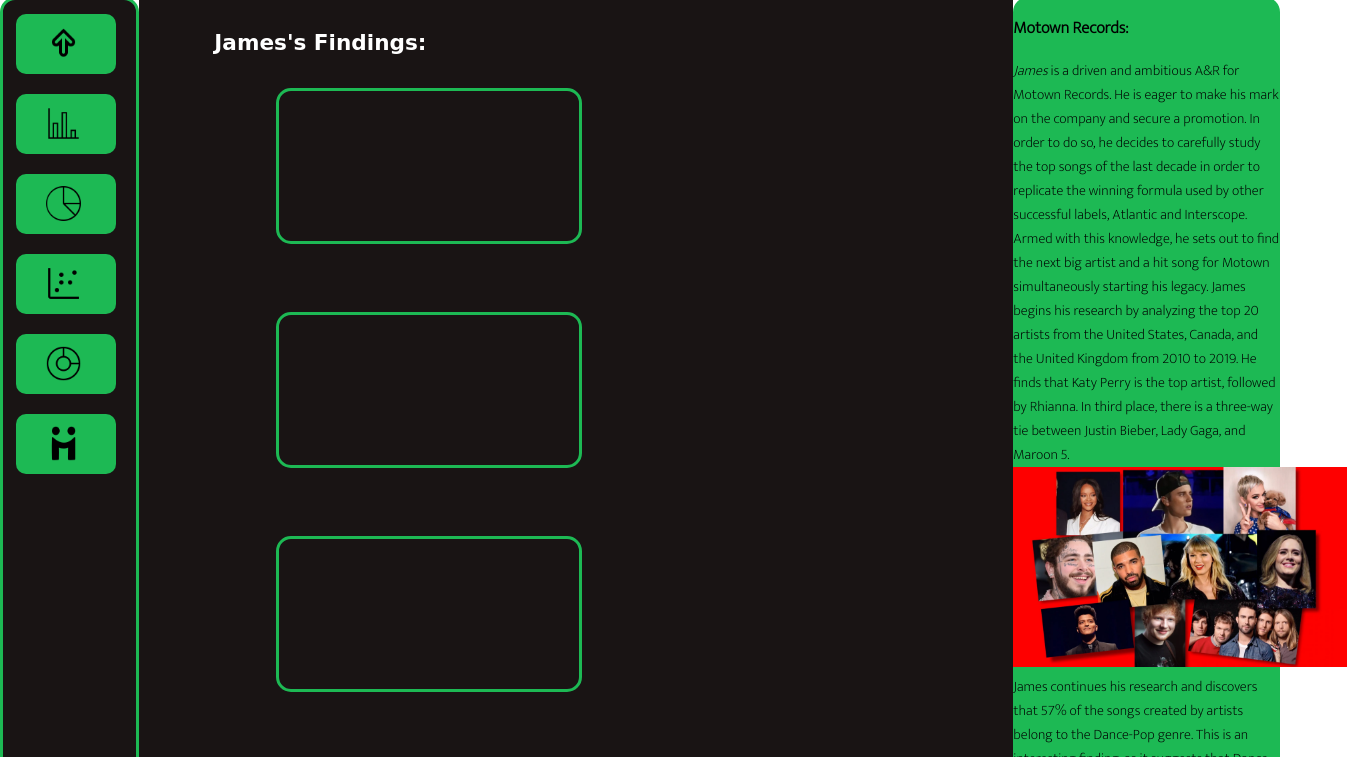
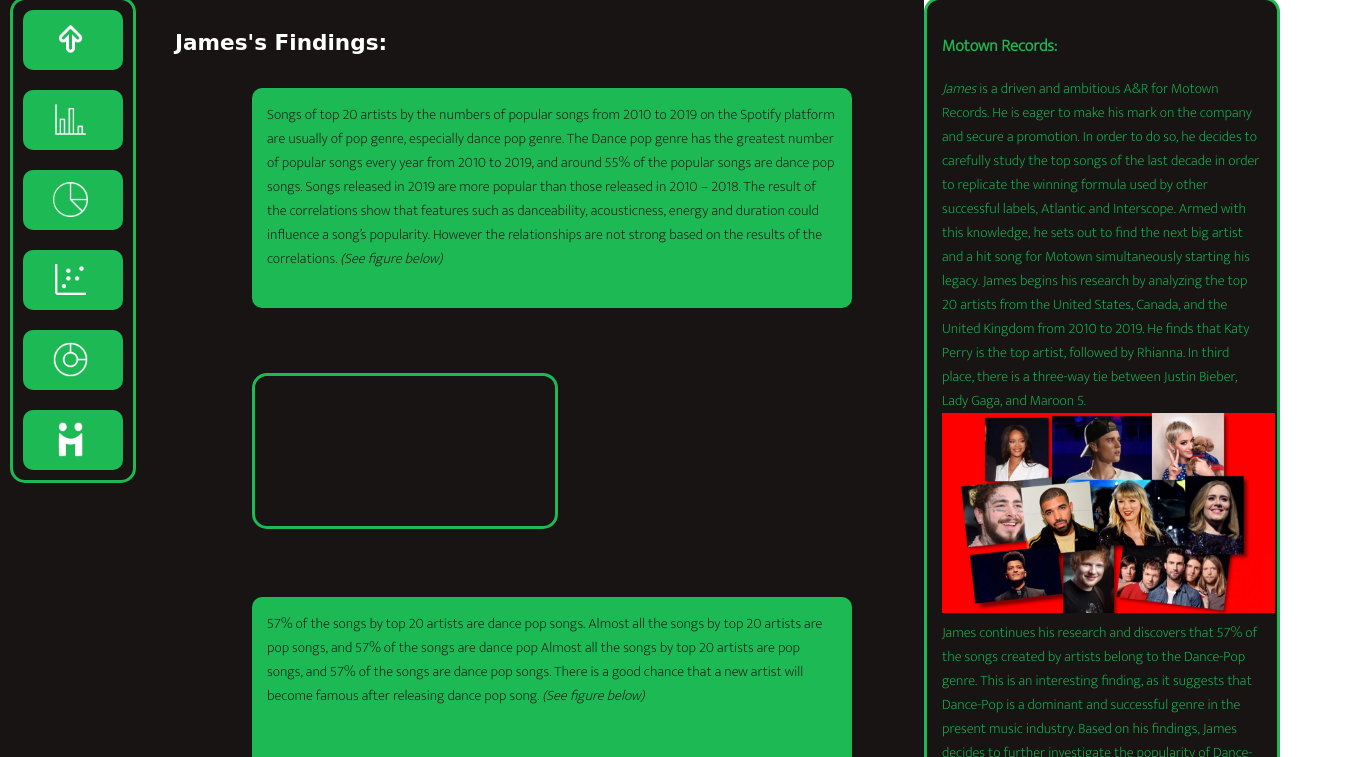
Before and after one commit to Soysauc/Popify, a plain HTML site: page src/index.html in a window 1280 px wide. Shown: the part 133-890 px from the top of the page, 1347 px wide, since content can reach past the window. Drawn offline with Linux system fonts and the light colour scheme; a web font is replaced by a local one.

Commit message:
colors and nav

```diff
--- a/blocks/header.css
+++ b/blocks/header.css
@@ -23,6 +23,6 @@
   align-self: flex-end;
   margin-bottom: 25px;
   /* margin-left: 25px; */
-  /* font-size: 70px; */
+  font-size: 45px;
   font-family: "Rubik 80s Fade", cursive;
 }
--- a/blocks/left.css
+++ b/blocks/left.css
@@ -3,20 +3,24 @@
 } */
 
 .left {
-  /* height: 625px; */
+  left: 0;
+  padding: 10px;
   background-color: var(--top-color);
-  display: inline-block;
-  position: absolute;
-  left: -200px;
-  width: 200px;
-  font-size: 0.9rem;
-  transition: transform 0.3s;
-  font-family: "Mukta", sans-serif;
+  z-index: 1;
+  /* width: 200px; */
   border: 3px solid var(--left-color);
   border-radius: 15px;
+  margin-left: 10px;
+  font-family: Mukta, sans-serif;
+  /* font-size: .9rem; */
+  transition: transform 0.3s;
+  /* display: inline-block; */
+  position: fixed;
 }
 .left__circles {
   list-style: none;
+  padding: 0;
+  margin: 0;
   display: flex;
   flex-direction: column;
   flex-wrap: nowrap;
@@ -24,63 +28,22 @@
   gap: 20px;
 }
 .left__circle {
+}
+.left__circle:hover {
+  background-color: #0c4a22;
+}
+
+.left__circle-link {
+  display: block;
   width: 100px;
   height: 60px;
   background-color: var(--left-color);
   border-radius: 10px;
-  margin-right: 20px;
-}
-.left__circle:hover {
-  cursor: pointer;
-  animation: shake 0.1s;
-  outline: solid white 2px;
-  border-radius: 50px;
-  transition: 0.25s ease-in-out;
-}
-@keyframes shake {
-  0% {
-    transform: translate(1px, 1px) rotate(0deg);
-  }
-  10% {
-    transform: translate(-1px, -2px) rotate(-1deg);
-  }
-  20% {
-    transform: translate(-3px, 0px) rotate(1deg);
-  }
-  30% {
-    transform: translate(3px, 2px) rotate(0deg);
-  }
-  40% {
-    transform: translate(1px, -1px) rotate(1deg);
-  }
-  50% {
-    transform: translate(-1px, 2px) rotate(-1deg);
-  }
-  60% {
-    transform: translate(-3px, 1px) rotate(0deg);
-  }
-  70% {
-    transform: translate(3px, 1px) rotate(-1deg);
-  }
-  80% {
-    transform: translate(-1px, -1px) rotate(1deg);
-  }
-  90% {
-    transform: translate(1px, 2px) rotate(0deg);
-  }
-  100% {
-    transform: translate(1px, -2px) rotate(-1deg);
-  }
+  /* margin-right: 20px; */
 }
 
 .left__image {
   height: 35px;
   margin: 12px 30px;
+  filter: brightness(1) invert(1);
 }
-@media (min-width: 40rem) {
-  .left {
-    width: 10.4166667%;
-    left: 0;
-    position: relative;
-  }
-}
--- a/blocks/middle.css
+++ b/blocks/middle.css
@@ -9,24 +9,37 @@
 .middle__title {
   color: white;
   padding: 15px;
-  margin-left: 60px;
+  margin-left: 160px;
 }
 .middle__container {
   display: flex;
   flex-direction: column;
   align-content: space-around;
+  margin-left: 200px;
   flex-wrap: wrap;
   gap: 65px;
 }
 @media (min-width: 40rem) {
   .middle {
     display: inline-block;
-    width: 68.75%;
+    /* width: 68.75%; */
+    width: 75%;
   }
 }
 canvas {
   border: 3px solid var(--left-color);
   border-radius: 15px;
+}
+
+.middle__text {
+  width: 570px;
+  height: 190px;
+  background-color: var(--left-color);
+  color: var(--top-color);
+  font-family: "Mukta", sans-serif;
+  padding: 15px;
+  border-radius: 10px;
+  margin-right: 20px;
 }
 
 .middle__image {
--- a/blocks/right.css
+++ b/blocks/right.css
@@ -1,15 +1,20 @@
 .right {
   /* height: 625px; */
   width: 100%;
-  background-color: var(--left-color);
+  background-color: var(--top-color);
+  color: var(--left-color);
   font-size: 0.9rem;
   font-family: "Mukta", sans-serif;
+  border: 3px solid var(--left-color);
   border-radius: 15px;
+  padding: 15px;
+  height: fit-content;
 }
 
 @media (min-width: 40rem) {
   .right {
-    width: 20.8333333%;
+    /* width: 20.8333333%; */
+    width: 25%;
     display: inline-block;
   }
 }
--- a/src/distribution.js
+++ b/src/distribution.js
@@ -57,7 +57,7 @@ import Chart from "chart.js/auto";
   new Chart(document.getElementById("distribution"), {
     type: "line",
     data: {
-      labels: data.map((row) => row.count),
+      labels: data.map((row) => row.genre),
       datasets: [
         {
           label: "Popularity per genre",
--- a/src/index.html
+++ b/src/index.html
@@ -27,49 +27,83 @@
       </header>
       <main class="wrap-middle">
         <div class="left">
-          <!-- <ul class="left__nav">
-            <li class="left__nav-item">
-              <img src="/images/home.svg" alt= "home button">
-            </li>
-            <li class="left__nav-item">
-              <img src="/images/search.svg" alt="search button">
-            </li>
-            <li class="left__nav-item">
-              <img src="/images/library.svg" alt="library icon ">
-            </li>
-            <li class="left__nav-item">
-              <img src="/images/playlist.svg" alt="playlist icon ">
-            </li>
-          </ul> -->
           <ul class="left__circles">
-            <li class="left__circle">
-              <img src="/images/up.png" alt= "home button" class="left__image">
+            <li class="left__circle" >
+              <a class="left__circle-link" href="#top">
+                <img src="/images/up.png" alt= "home button" class="left__image">
+              </a>
             </li>
             <li class="left__circle">
+              <a class="left__circle-link" href="#acquisitions">
               <img src="/images/chart.png" alt= "home button" class="left__image">
+              </a>
             </li>
             <li class="left__circle">
-              <img src="/images/pie.png" alt= "home button" class="left__image">
+              <a class="left__circle-link" href="#acquisitions">
+                <img src="/images/pie.png" alt= "home button" class="left__image">
+              </a>
             </li>
             <li class="left__circle">
-              <img src="/images/scatter.png" alt= "home button" class="left__image">
+              <a class="left__circle-link" href="#distribution">
+                <img src="/images/scatter.png" alt= "home button" class="left__image">
+              </a>
             </li>
             <li class="left__circle">
-              <img src="/images/donut.png" alt= "home button" class="left__image">
+                <a class="left__circle-link" href="#bell">
+                  <img src="/images/donut.png" alt= "home button" class="left__image">
+                </a>
             </li>
             <li class="left__circle">
+              <a class="left__circle-link" href="#contacts">
               <img src="/images/friends.png" alt= "home button" class="left__image">
+              </a>
             </li>
           </ul>
         </div>
         <main class="middle">
           <h2 class="middle__title">James's Findings:</h2>
           <div class="middle__container">
+          <div class="middle__text">
+Songs of top 20 artists by the numbers of popular songs from 2010 to
+2019 on the Spotify platform are usually of pop genre, especially dance pop genre.
+The Dance pop genre has the greatest number of popular songs every year
+from 2010 to 2019, and around 55% of the popular songs are dance
+pop songs.
+Songs released in 2019 are more popular than those released in 2010 –
+2018.
+The result of the correlations show that features such as danceability,
+acousticness, energy and duration could influence a song’s popularity.
+However the relationships are not strong based on the results of the
+correlations. <i>(See figure below)</i></div>
           <div style="width: 600px;"><canvas id="bar"></canvas></div>
-           <div style="width: 600px;"><canvas id="acquisitions"></canvas></div>
+          <div class="middle__text">
+            57% of the songs by top 20 artists are dance
+pop songs. Almost all the songs by top 20 artists are pop songs, and 57% of the
+songs are dance pop Almost all the songs by top 20 artists are pop songs, and 57% of the songs are dance pop songs.
+There is a good chance that a new artist will become famous after releasing dance pop song. <i>(See figure below)</i>
+          </div>
+          <div style="width: 600px;"><canvas id="acquisitions"></canvas></div>
+          <div class="middle__text"></div>
           <div style="width: 600px;"><canvas id="distribution"></canvas></div>
+          <div class="middle__text">Shown below is a "doughnut" graph showing the top 20 genres of music and the most popular songs in each category.
+            As previously mentioned, Dance Pop is by far the most listened to genre. If you hover over the blue swath of color you can see that that genre alone contained 324 songs.
+            If you click on the Dance Pop [Rectangle] you can remove it and view a less skewed portrayal and distribution.
+          </div>
           <div style="width: 600px;"><canvas id="bell"></canvas></div>
+          <div class="middle__text">
+            Audio features could influence popularity. dB(loudness), danceability, valence, acousticness and bpm have positive relationships with popularity.
+Duration, liveness, energy and speechiness have negative relationships with popularity. However, the relationships are not very strong. <i>(See image below)</i>
+          </div>
           <img class="middle__image" alt="correlations" src="/images/output.png"/>
+          <div class="middle__text">
+            Analysis and Recommendations:
+            A new artist should start with English songs considering that English
+is a dominant language.
+A new artist should start with dance pop songs because there is a
+huge market of dance pop songs.
+A song with high danceability, high acousticness, low energy and
+short duration is a good choice for a new artist.
+          </div>
           </div>
         </main>
 
@@ -124,7 +158,7 @@ energy, and short duration. Additionally, it should be easy to dance to.</li>
 </ul></div>
       </main>
 
-      <footer class="footer">
+      <footer class="footer" id="contacts">
         <h3 class="footer__title">The Music Junkies:</h3>
         <div class="footer__columns">
           <div class="footer__column">
```
Also changed, not shown: dist/index.html (+54 -20 lines), 4 other files.
